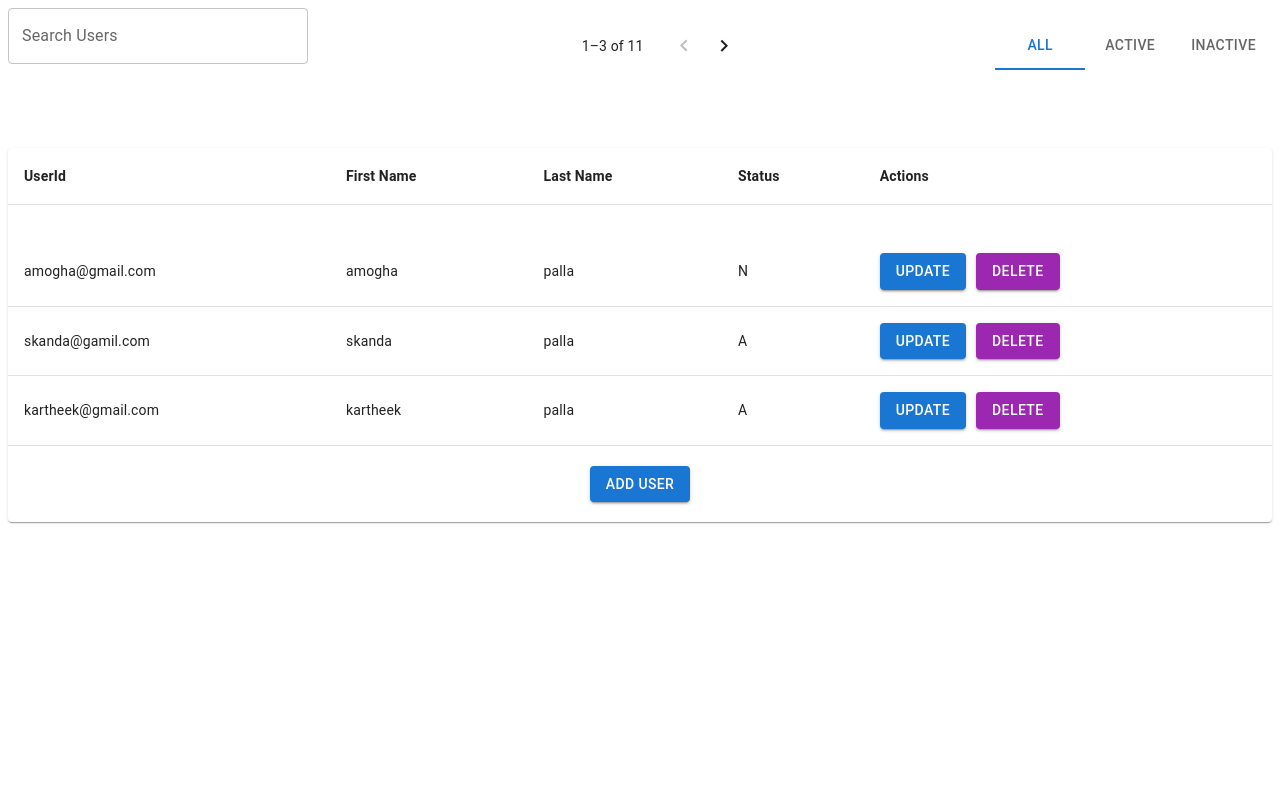
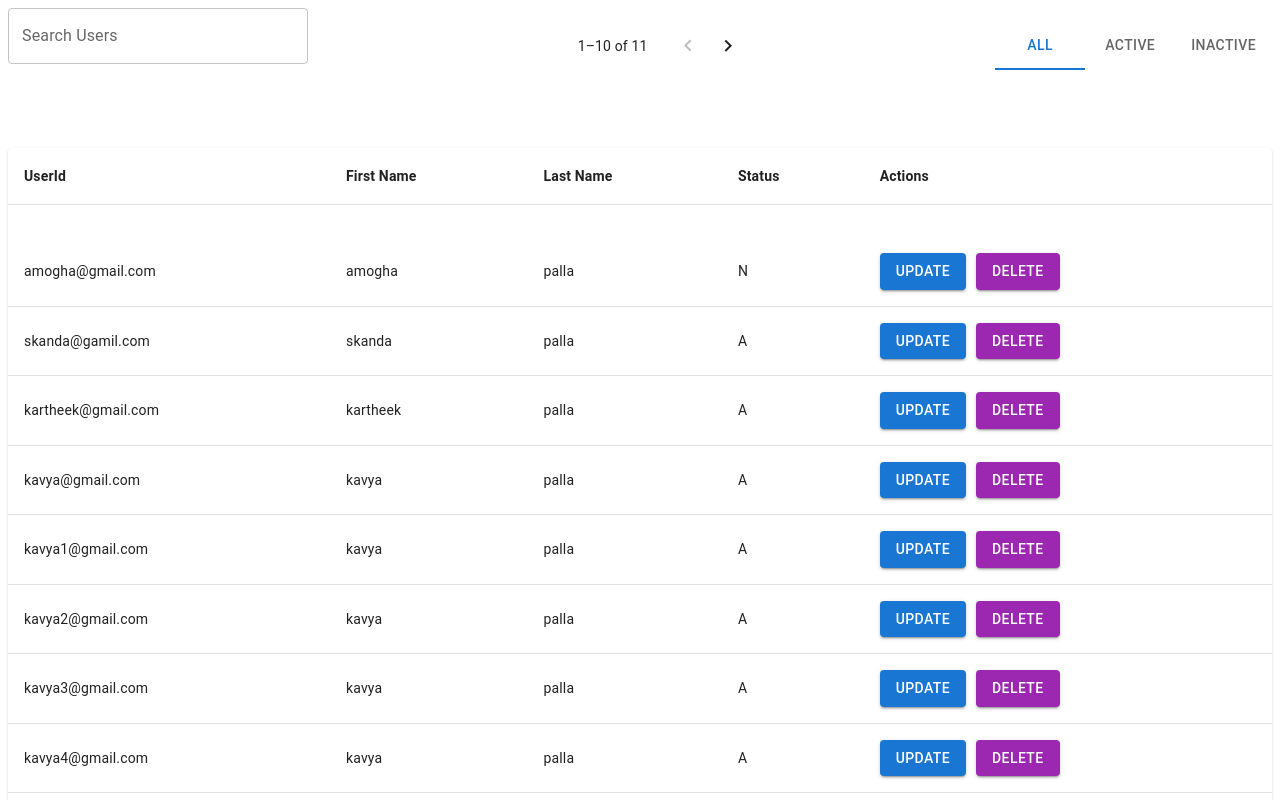
Before and after one commit to kavyasharmapalla/LucidBackup, a React (Create React App) app: page / in a window 1280 px wide. Shown: the top 800 px of the page. Built offline with nearby package versions, Linux system fonts and the light colour scheme.

Commit message:
Pagination changed from 3 rows per page to 10 rows per page

```diff
--- a/src/Dashboard.js
+++ b/src/Dashboard.js
@@ -10,7 +10,7 @@ const Dashboard = () => {
     const [searchTerm, setSearchTerm] = useState('');
     const [tabValue, setTabValue] = useState(0);
     const [page, setPage] = useState(0);
-    const [rowsPerPage, setRowsPerPage] = useState(3);
+    const [rowsPerPage, setRowsPerPage] = useState(10);
     useEffect(() => {
         const savedUsers = JSON.parse(localStorage.getItem('users')) || Users;
         setUser(savedUsers);
@@ -104,7 +104,7 @@ const Dashboard = () => {
         onPageChange={handleChangePage}
         rowsPerPage={rowsPerPage}
         onRowsPerPageChange={handleChangeRowsPerPage}
-        rowsPerPageOptions={[3]} // Fixed to 3 rows per page
+        rowsPerPageOptions={[10]}
     />
                 <Tabs value={tabValue} onChange={(event, newValue) => setTabValue(newValue)} centered>
                     <Tab label="All" />
```
